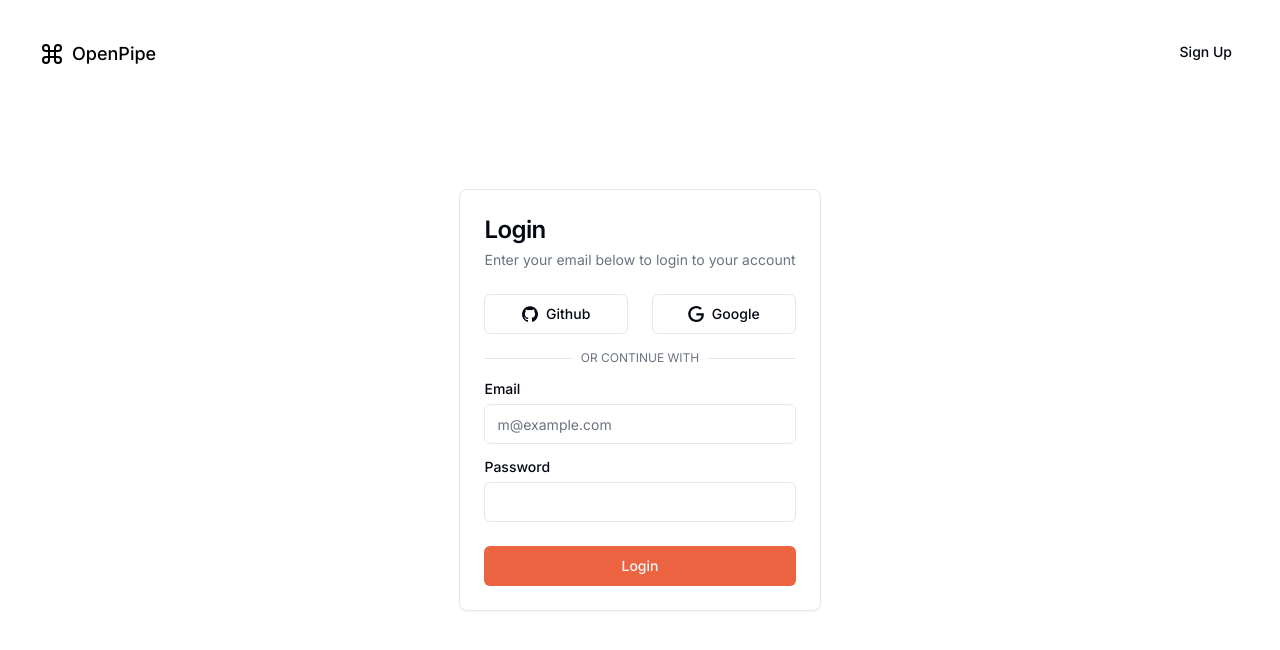
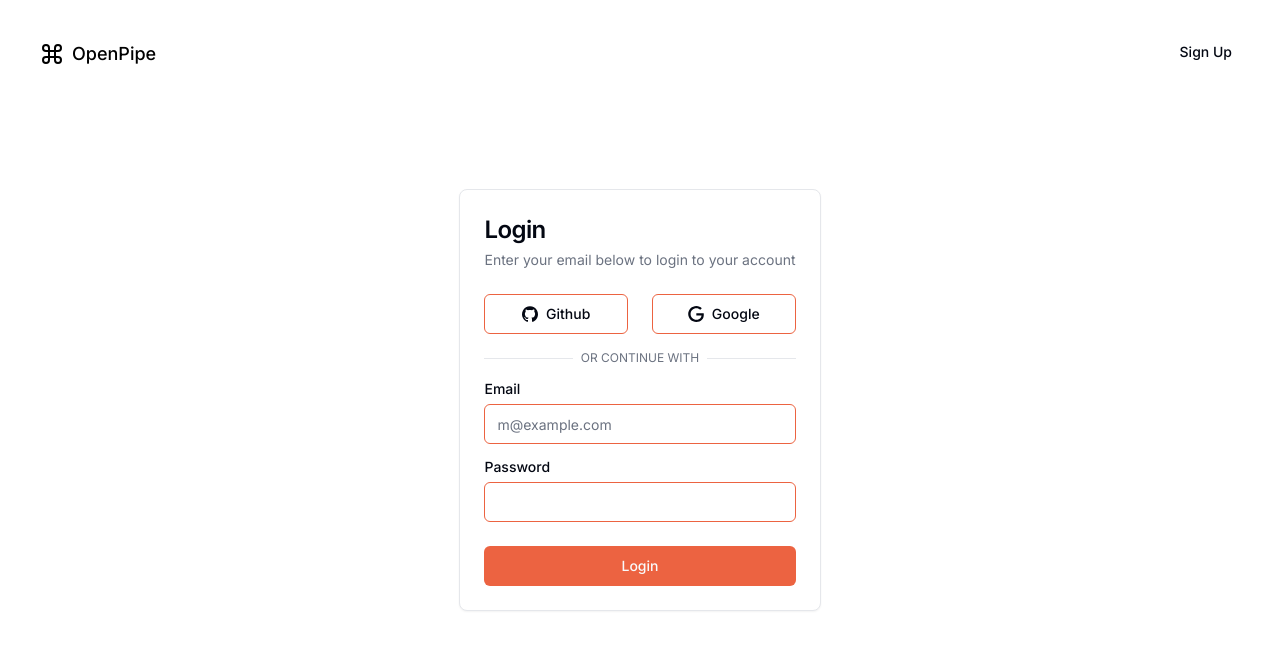
Before and after one commit to HudZah/OpenPipeMock, a Next.js app in the folder client/: page /login in a window 1280 px wide. Shown: the top 650 px of the page. Built offline with nearby package versions, Linux system fonts and the light colour scheme.

Commit message:
Update global CSS variables and remove labels dropdown

```diff
--- a/client/src/app/globals.css
+++ b/client/src/app/globals.css
@@ -21,8 +21,8 @@
     --destructive: 0 84.2% 60.2%;
     --destructive-foreground: 210 20% 98%;
     --border: 220 13% 91%;
-    --input: 220 13% 91%;
-    --ring: 262.1 83.3% 57.8%;
+    --input: 12 82% 59%;
+    --ring: 12 82% 59%;
     --radius: 0.5rem;
   }
 
--- a/client/src/app/home/components/request_logs/data-table-row-actions.tsx
+++ b/client/src/app/home/components/request_logs/data-table-row-actions.tsx
@@ -48,15 +48,7 @@ export function DataTableRowActions<TData>({
         <DropdownMenuSeparator />
         <DropdownMenuSub>
           <DropdownMenuSubTrigger>Labels</DropdownMenuSubTrigger>
-          <DropdownMenuSubContent>
-            <DropdownMenuRadioGroup value={task.label}>
-              {labels.map((label) => (
-                <DropdownMenuRadioItem key={label.value} value={label.value}>
-                  {label.label}
-                </DropdownMenuRadioItem>
-              ))}
-            </DropdownMenuRadioGroup>
-          </DropdownMenuSubContent>
+          <DropdownMenuSubContent></DropdownMenuSubContent>
         </DropdownMenuSub>
         <DropdownMenuSeparator />
         <DropdownMenuItem>
```
